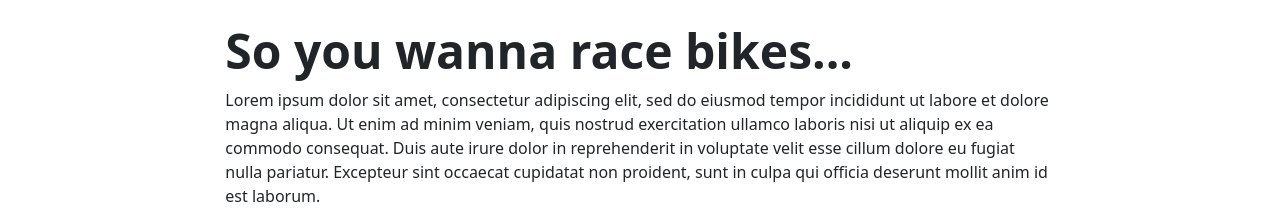
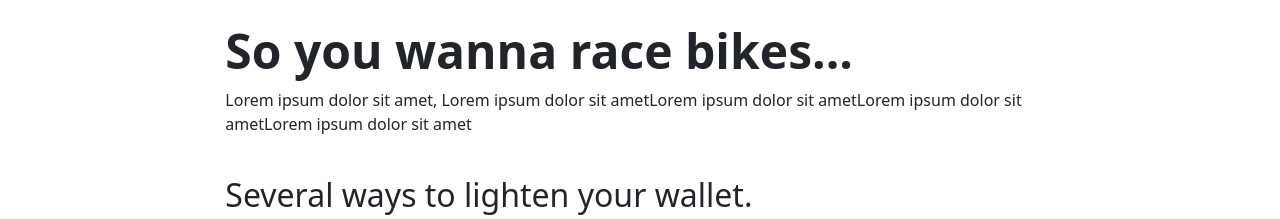
Before and after one commit to chrisvanert/21.3_Activity, a plain HTML site: page index.html in a window 1280 px wide. Shown: the part 838-1057 px from the top of the page. Drawn offline with nearby package versions, Linux system fonts and the light colour scheme; a script that the page names is missing.

Commit message:
dev push test

```diff
--- a/index.html
+++ b/index.html
@@ -86,7 +86,7 @@
       <div class="col-lg-2 col-md-12"></div>
         <div class="col-lg-8 col-md-12">
           <div id="anchor1"><h1 class="display-2" style="font-weight: 700; font-size: 3rem; text-align: left;">So you wanna race bikes...</h1></div>
-          <p style="text-align: left;">Lorem ipsum dolor sit amet, consectetur adipiscing elit, sed do eiusmod tempor incididunt ut labore et dolore magna aliqua. Ut enim ad minim veniam, quis nostrud exercitation ullamco laboris nisi ut aliquip ex ea commodo consequat. Duis aute irure dolor in reprehenderit in voluptate velit esse cillum dolore eu fugiat nulla pariatur. Excepteur sint occaecat cupidatat non proident, sunt in culpa qui officia deserunt mollit anim id est laborum.</p>
+          <p style="text-align: left;">Lorem ipsum dolor sit amet, Lorem ipsum dolor sit ametLorem ipsum dolor sit ametLorem ipsum dolor sit ametLorem ipsum dolor sit amet</p>
         </div>
         <div class="col-lg-2 col-md-12"></div>
       </div>
```
